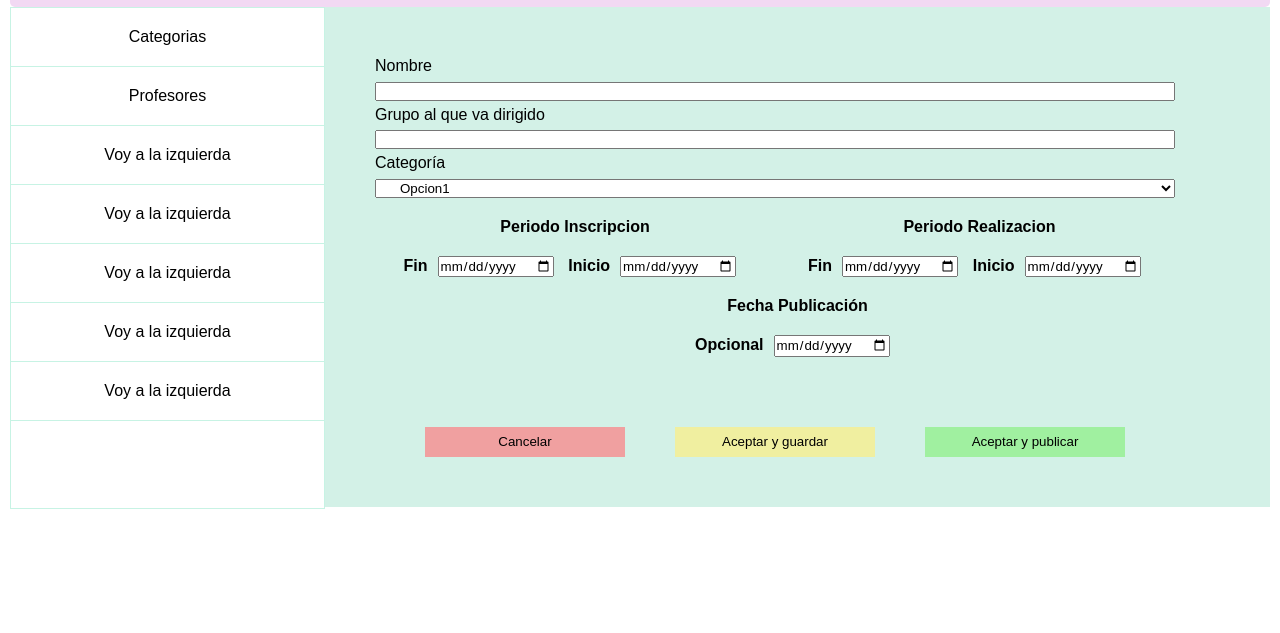
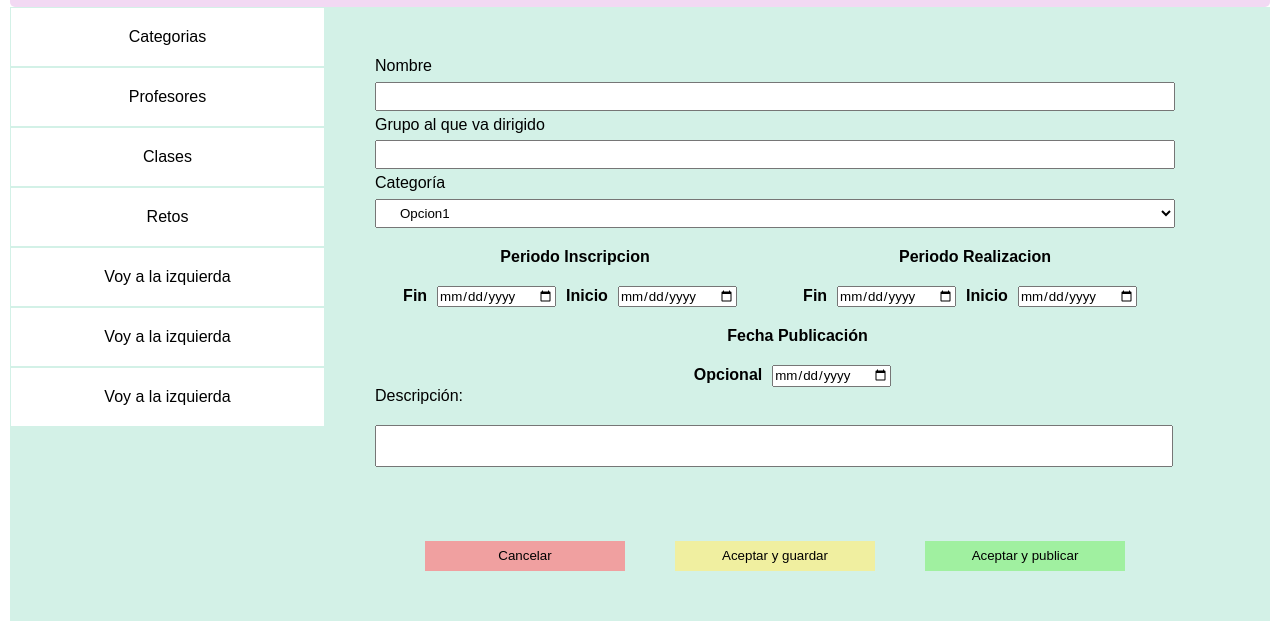
Before and after one commit to SergioSRS/dePixelaPorcentaje, a plain HTML site: page pixeles/index.html in a window 1280 px wide. Shown: the part 167-800 px from the top of the page. Drawn offline with Linux system fonts and the light colour scheme.

Commit message:
cambiaos realizados, faltaba un campo que se me habia olvidado

```diff
--- a/estilo.css
+++ b/pixeles/estilo.css
@@ -28,14 +28,18 @@ header{
 img{
     width:100%;
 }
-
 aside{
     cursor:pointer;
-    width:313px; /*Le quito dos pixeles del borde*/
+    width:315px;
     display: inline-block;
     vertical-align: top;
-    min-height: 500px;
-    border:1px rgb(199, 243, 228) solid;
+    min-height: 400px;
+    background-color: white;
+
+
+}
+main{
+    background-color:rgb(211, 241, 231); ;
 }
 div#contenido{
     padding:50px;
@@ -47,25 +51,31 @@ div#contenido{
 main aside div{
     padding: 20px;
     text-align: center;
-    border-bottom:1px rgb(199, 243, 228) solid;
-
+    border:1px rgb(211, 241, 231) solid;
 }
 main aside div:hover{
     background-color:rgb(206, 43, 198);
     color:white;
 }
-
+textarea{
+    padding:5px 0px 5px 20px;
+    width: 776px;
+    resize:none;
+    margin-top:20px;
+}
 input[type="text"]{
     margin-bottom:5px;/*Entre input y texto 5px*/
     padding-left:20px;/*Empieza a escribir en el input 20px a la derecha.*/
+    padding-top:5px;
+    padding-bottom:5px;
     margin-top:0.5em;/* 8px de espacio entre input y texto por la parte de arriba del input*/
     width: 776px; /* Realmente quiero coger todo el espacio disponible para este input menos los bordes por defecto*/
 }
 select{
     cursor:pointer;
-    margin-top:0.5em;
+    margin-top:0.5em;/*8px*/
     width:800px;
-    padding-left:20px;
+    padding: 5px 0px 5px 20px;
 }
 div#realizacion, div#inscripcion{
     margin-top:20px;
@@ -83,6 +93,7 @@ div#publicacion{
 }
 
 div#realizacion  input, div#inscripcion  input , div#publicacion input{
+    width:115px;
     margin: 20px 10px auto;
     cursor:pointer;
 }
--- a/index.html
+++ b/pixeles/index.html
@@ -16,12 +16,11 @@
         <aside>
             <div>Categorias</div>
             <div>Profesores</div>
+            <div>Clases</div>
+            <div>Retos</div>
             <div>Voy a la izquierda</div>
             <div>Voy a la izquierda</div>
             <div>Voy a la izquierda</div>
-            <div>Voy a la izquierda</div>
-            <div>Voy a la izquierda</div>
-
         </aside><div id="contenido">
         <form>
             <div>
@@ -37,20 +36,13 @@
                         <option>Opcion1</option>
                     </select>
                 </label>
-            </div>
-			<div id="inscripcion">
-                <div>Periodo Inscripcion</div>
-                <label>Fin<input type="date"></label>
-                <label>Inicio<input type="date"></label>
-            </div>
-            <div id="realizacion">
-                <div>Periodo Realizacion</div>
-                <label>Fin<input type="date"/></label>
-                <label>Inicio<input type="date"/></label>
-            </div>
+            </div><div id="inscripcion"><div>Periodo Inscripcion</div><label>Fin<input type="date"/></label><label>Inicio<input type="date"/></label></div><div id="realizacion"><div>Periodo Realizacion</div><label>Fin<input type="date"/></label><label>Inicio<input type="date"/></label></div>
             <div id="publicacion">
                 <div>Fecha Publicación</div>
                 <label>Opcional<input type="date"/></label>
+            </div>
+            <div id="textarea">
+                <label>Descripción:<textarea></textarea></label>
             </div>
             <div id="botones">
                 <button id="uno">Cancelar</button><button id="dos">Aceptar y guardar</button><button id="tres">Aceptar y publicar</button>
```
Also changed, not shown: pixeles/nophoto.gif (renamed from nophoto.gif).
